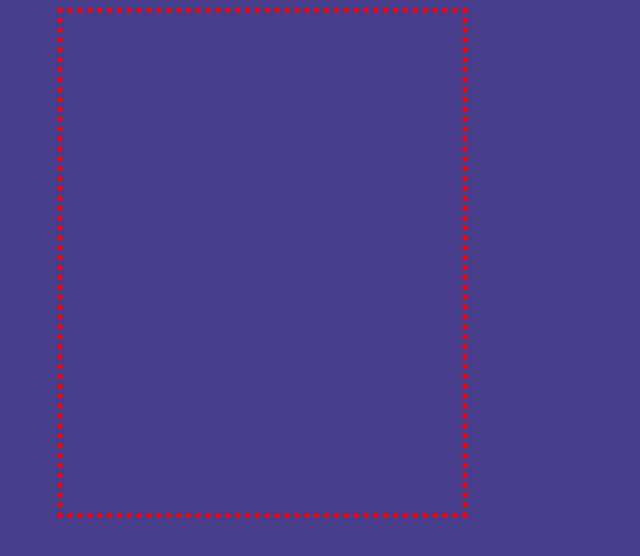
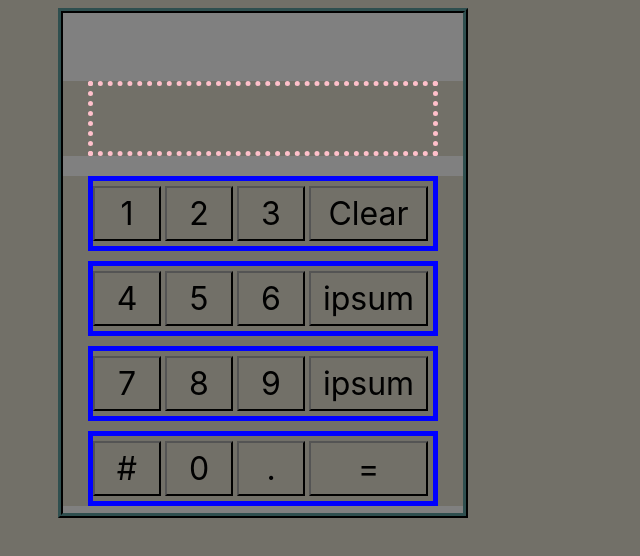
Before and after one commit to MichaelJahns/lab-3, a plain HTML site: page index.html in a window 1280 px wide. Shown: the whole page, without its empty margins (0-640 px from the left). Drawn offline with Linux system fonts and the light colour scheme.

Commit message:
Added all buttons and placeholders

```diff
--- a/css/style.css
+++ b/css/style.css
@@ -1,13 +1,53 @@
 *
 {
-    background-color: darkslateblue;
+    background-color: rgb(114, 112, 104);
 }
 #console
 {
     position: absolute;
-    border: red dotted 5px;
     height:500px;
     width:400px;
     margin-left: 50px;
     margin-right: auto;
+    background-color: gray;
+    border:ridge darkslategray 5px;
 }
+#screen
+{
+    width: 85%;
+    height: 65px;
+    border: pink 5px dotted;
+    margin-left: auto;
+    margin-right: auto;
+    margin-top: 17%;
+
+
+}
+.row
+{
+    width: 85%;
+    border: blue solid 5px;
+    height: 65px;
+    vertical-align: baseline;
+    margin-bottom: 10px;
+    margin-left:auto;
+    margin-right:auto;
+}
+.row:first-child
+{
+    margin-top:5%;
+}
+button
+{
+    margin-left:auto;
+    margin-right:auto;
+    margin-top:1.5%;
+    height:85%;
+    width: 20%;
+    font-size: 2em;
+    font-family: -apple-system, BlinkMacSystemFont, 'Segoe UI', Roboto, Oxygen, Ubuntu, Cantarell, 'Open Sans', 'Helvetica Neue', sans-serif;
+}
+button:last-child
+{
+    width:35%;
+}
--- a/index.html
+++ b/index.html
@@ -5,6 +5,38 @@
 </head>
 
 <body>
-    <div id="console"></div>
+    <div id="console">
+        <!-- Calculator Screen -->
+        <div>
+            <div id="screen"></div>
+        </div>
+        <!-- Container for Buttons -->
+        <div>
+            <div id="row1" class="row">
+                    <button id=1>1</button>
+                    <button id=2>2</button>
+                    <button id=3>3</button>
+                    <button id=Clear>Clear</button>
+            </div>
+            <div id="row2" class="row">
+                    <button id=1>4</button>
+                    <button id=2>5</button>
+                    <button id=3>6</button>
+                    <button id=aa>ipsum</button>
+            </div>
+            <div id="row3" class="row">
+                    <button id=1>7</button>
+                    <button id=2>8</button>
+                    <button id=3>9</button>
+                    <button id=aa> ipsum</button>
+            </div>
+            <div id="row3" class="row">
+                    <button id=1>#</button>
+                    <button id=2>0</button>
+                    <button id=3>.</button>
+                    <button id=Calculate> =</button>
+            </div>
+        </div>
+    </div>
 
 </body>
```
